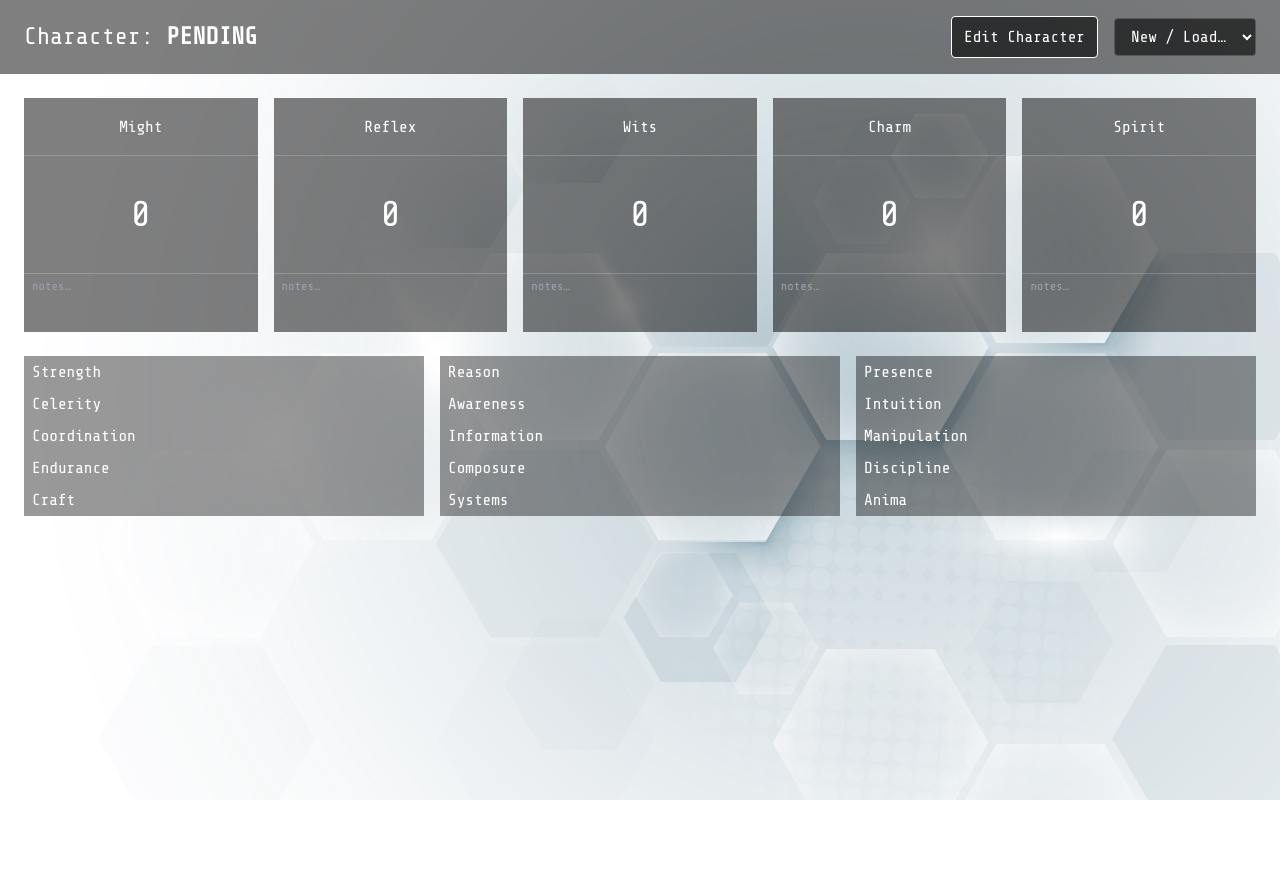
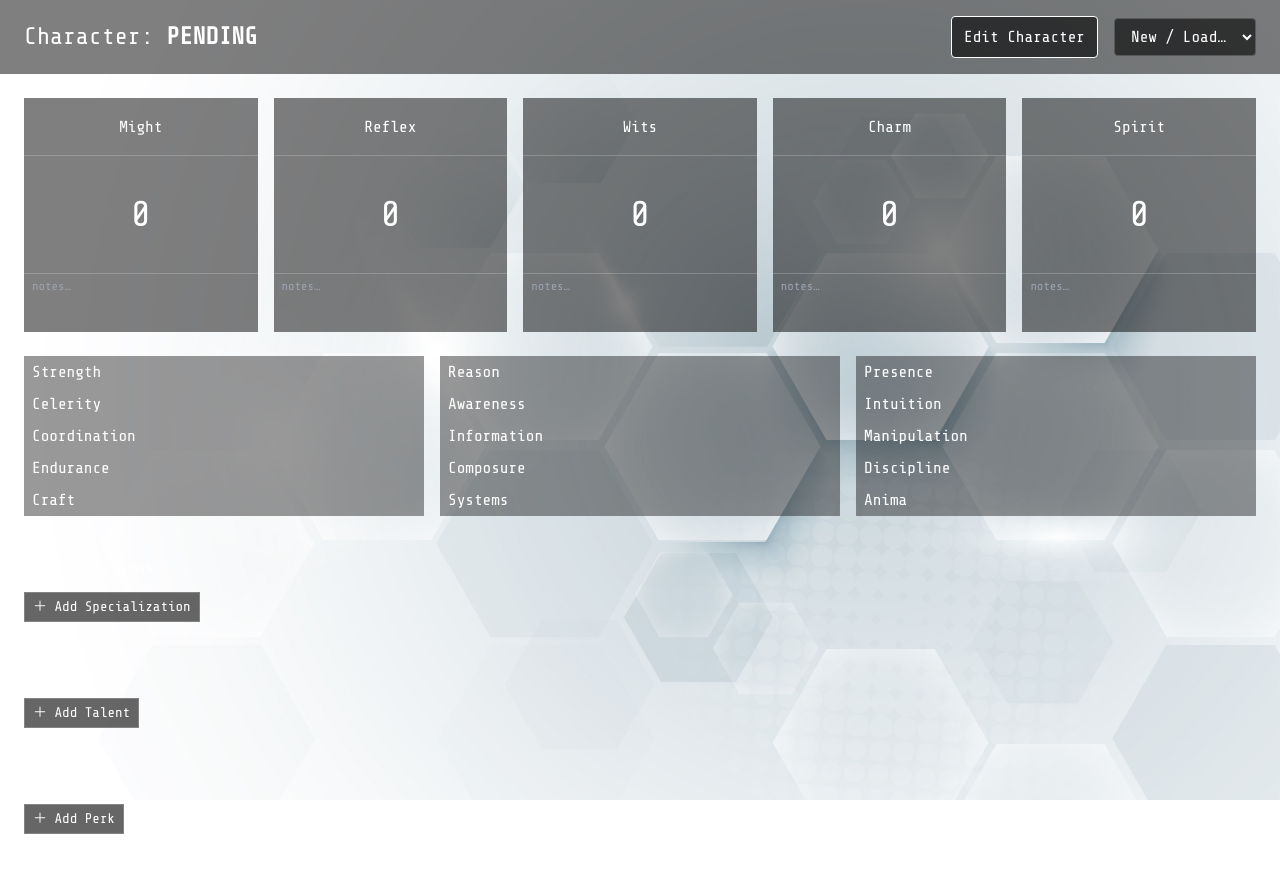
Before and after one commit to EliJMarchetti/empyrean-character-tracker, a React (Vite) app: page / in a window 1280 px wide. Both pictures are taken after a click on the button "Edit Character". Before the commit the page ends 800 px from the top, so only its background shows below. Built offline with nearby package versions, Linux system fonts and the light colour scheme.

Commit message:
feat: Talent cards include (Skill) field with showSkill prop

```diff
--- a/src/App.jsx
+++ b/src/App.jsx
@@ -1,12 +1,14 @@
-import { useState }  from 'react';
-import AttributeBox  from './components/AttributeBox';
-import SkillRow      from './components/SkillRow';
+import { useState } from 'react';
+import AttributeBox from './components/AttributeBox';
+import SkillRow     from './components/SkillRow';
+import CardList     from './components/CardList';
 
 export default function App() {
   const [editable, setEditable] = useState(false);
 
   return (
     <div className="relative min-h-screen overflow-hidden">
+      {/* background image */}
       <img
         src="./background.jpeg"
         alt="Empyrean background"
@@ -20,15 +22,16 @@ export default function App() {
         </h1>
 
         <div className="flex items-center gap-4">
-          {/* global edit‑mode toggle */}
+          {/* global edit‑mode button */}
           <button
-             onClick={() => setEditable(e => !e)}
-              className={`bg-black/60 px-3 py-2 rounded border ${
+            onClick={() => setEditable(e => !e)}
+            className={`bg-black/60 px-3 py-2 rounded border ${
               editable ? 'border-white' : 'border-white/20'
-             } transition-colors`}
-        >
-          Edit Character
+            } transition-colors`}
+          >
+            Edit Character
           </button>
+
           {/* character selector placeholder */}
           <select className="bg-black/60 px-3 py-2 rounded border border-white/20">
             <option value="">New / Load…</option>
@@ -36,7 +39,7 @@ export default function App() {
         </div>
       </header>
 
-      {/* Attributes */}
+      {/* ── Attributes ───────────────────────────────────── */}
       <section className="grid grid-cols-5 gap-4 p-6">
         {[
           { id: 'might',  label: 'Might'  },
@@ -49,7 +52,7 @@ export default function App() {
         ))}
       </section>
 
-      {/* Skills */}
+      {/* ── Skills ───────────────────────────────────────── */}
       <section className="grid grid-cols-3 gap-4 px-6 pb-10">
         {[
           [
@@ -81,6 +84,26 @@ export default function App() {
           </div>
         ))}
       </section>
+
+      {/* ── Specializations / Talents / Perks ───────────── */}
+      <CardList
+        title="Specializations"
+        keyPrefix="specs"
+        editable={editable}
+      />
+
+      <CardList
+        title="Talents"
+        keyPrefix="talents"
+        editable={editable}
+        showSkill={true}
+      />
+
+      <CardList
+        title="Perks"
+        keyPrefix="perks"
+        editable={editable}
+      />
     </div>
   );
 }
--- /dev/null
+++ b/src/components/Card.jsx
@@ -0,0 +1,91 @@
+import { useState } from 'react';
+
+/**
+ * Collapsible card.
+ * Props
+ * ─────────────────────────────────────────────
+ * id          unique key (not stored here)
+ * title       string
+ * body        string
+ * skill       string  (optional)
+ * showSkill   boolean (display Skill input when true)
+ * editable    boolean (global Edit‑Character toggle)
+ * onChange    fn(patch)  patch = {title?, body?, skill?}
+ * onDelete    fn()       optional
+ */
+export default function Card({
+  title,
+  body,
+  skill,
+  showSkill = false,
+  editable,
+  onChange,
+  onDelete,
+}) {
+  const [open, setOpen] = useState(false);
+
+  /* helpers for controlled inputs */
+  const edit = (field) => (e) => onChange({ [field]: e.target.value });
+
+  return (
+    <div className="bg-black/40 border border-white/20 mb-2">
+      {/* header */}
+      <div
+        className="flex justify-between items-center px-3 py-2 cursor-pointer select-none"
+        onClick={() => setOpen((o) => !o)}
+      >
+        {editable ? (
+          <div className="flex-1 flex gap-1">
+            <input
+              className="flex-1 bg-transparent outline-none"
+              placeholder="Title…"
+              value={title}
+              onChange={edit('title')}
+            />
+            {showSkill && (
+              <input
+                className="w-28 bg-transparent outline-none text-right"
+                placeholder="Skill"
+                value={skill}
+                onChange={edit('skill')}
+              />
+            )}
+          </div>
+        ) : (
+          <span>
+            {title || <em className="opacity-50">Untitled</em>}
+            {showSkill && skill && ` (${skill})`}
+          </span>
+        )}
+
+        <span>{open ? '▾' : '▸'}</span>
+      </div>
+
+      {/* body */}
+      {open && (
+        <div className="px-3 pb-3">
+          {editable ? (
+            <textarea
+              className="w-full bg-transparent outline-none resize-none"
+              rows={4}
+              placeholder="Description…"
+              value={body}
+              onChange={edit('body')}
+            />
+          ) : (
+            <p className="whitespace-pre-wrap text-sm">{body}</p>
+          )}
+
+          {editable && onDelete && (
+            <button
+              className="mt-2 text-xs text-red-400 hover:text-red-200"
+              onClick={onDelete}
+            >
+              Delete
+            </button>
+          )}
+        </div>
+      )}
+    </div>
+  );
+}
--- /dev/null
+++ b/src/components/CardList.jsx
@@ -0,0 +1,58 @@
+import { useState, useEffect } from 'react';
+import Card from './Card';
+
+export default function CardList({
+  title,
+  keyPrefix,
+  editable,
+  showSkill = false,
+}) {
+  const [items, setItems] = useState(() => {
+    const raw = localStorage.getItem(keyPrefix);
+    return raw ? JSON.parse(raw) : [];
+  });
+
+  useEffect(() => {
+    localStorage.setItem(keyPrefix, JSON.stringify(items));
+  }, [items, keyPrefix]);
+
+  const addItem = () => {
+    setItems([
+      ...items,
+      { id: Date.now(), title: '', body: '', skill: '' },
+    ]);
+  };
+
+  const updateItem = (id, patch) =>
+    setItems(items.map(it => (it.id === id ? { ...it, ...patch } : it)));
+
+  const deleteItem = id => setItems(items.filter(it => it.id !== id));
+
+  return (
+    <section className="px-6 pb-10">
+      <h2 className="mb-2">{title}</h2>
+
+      {items.map(it => (
+        <Card
+          key={it.id}
+          title={it.title}
+          body={it.body}
+          skill={it.skill}
+          showSkill={showSkill}
+          editable={editable}
+          onChange={patch => updateItem(it.id, patch)}
+          onDelete={() => deleteItem(it.id)}
+        />
+      ))}
+
+      {editable && (
+        <button
+          className="mt-1 text-sm bg-black/60 px-2 py-1 border border-white/20 hover:border-white"
+          onClick={addItem}
+        >
+          ＋ Add {title.slice(0, -1)}
+        </button>
+      )}
+    </section>
+  );
+}
```
